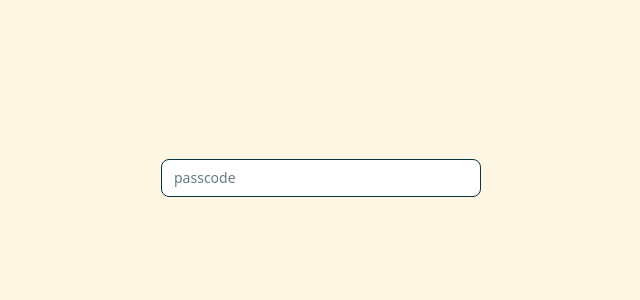
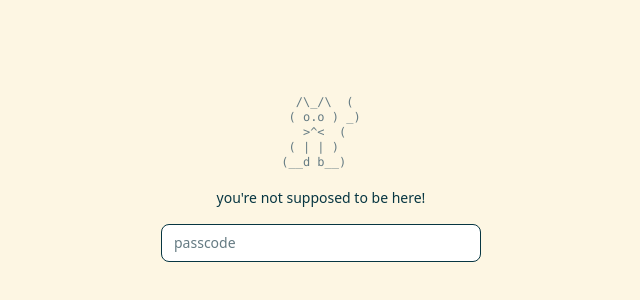
Before and after one commit to keving3ng/kgeng.dev, a React (Vite) app: page /cms in a window 1280 px wide. Shown: the part 262-562 px from the top of the page, without its empty margins (319-959 px from the left). Built offline with nearby package versions, Linux system fonts and the light colour scheme.

Commit message:
style(cms): add playful title and ascii cat to /cms

```diff
--- a/src/pages/CmsLogin.tsx
+++ b/src/pages/CmsLogin.tsx
@@ -2,6 +2,14 @@ import { useState } from 'react'
 import { useNavigate } from 'react-router-dom'
 import { paths } from '../config/paths'
 import { useTripAdmin } from '../hooks/useTripAdmin'
+
+const ASCII_CAT = [
+  '  /\\_/\\  (',
+  ' ( o.o ) _)',
+  '   >^<  (',
+  ' ( | | )',
+  '(__d b__)',
+].join('\n')
 
 export default function CmsLogin() {
   const navigate = useNavigate()
@@ -32,7 +40,12 @@ export default function CmsLogin() {
 
   return (
     <div className="min-h-screen bg-surface text-content flex items-center justify-center px-4">
-      <form onSubmit={handleSubmit} className="w-full max-w-xs space-y-2">
+      <div className="w-full max-w-xs space-y-4 text-center">
+        <pre className="inline-block text-left text-xs leading-tight text-content-muted font-mono select-none">
+          {ASCII_CAT}
+        </pre>
+        <h1 className="text-sm font-medium text-content">you&apos;re not supposed to be here!</h1>
+        <form onSubmit={handleSubmit} className="space-y-2">
           <input
             type="password"
             value={passcode}
@@ -45,5 +58,6 @@ export default function CmsLogin() {
           {error && <p className="text-xs text-error text-center">{error}</p>}
         </form>
       </div>
+    </div>
   )
 }
```
Lines whose indentation alone changed are shown as unchanged.
